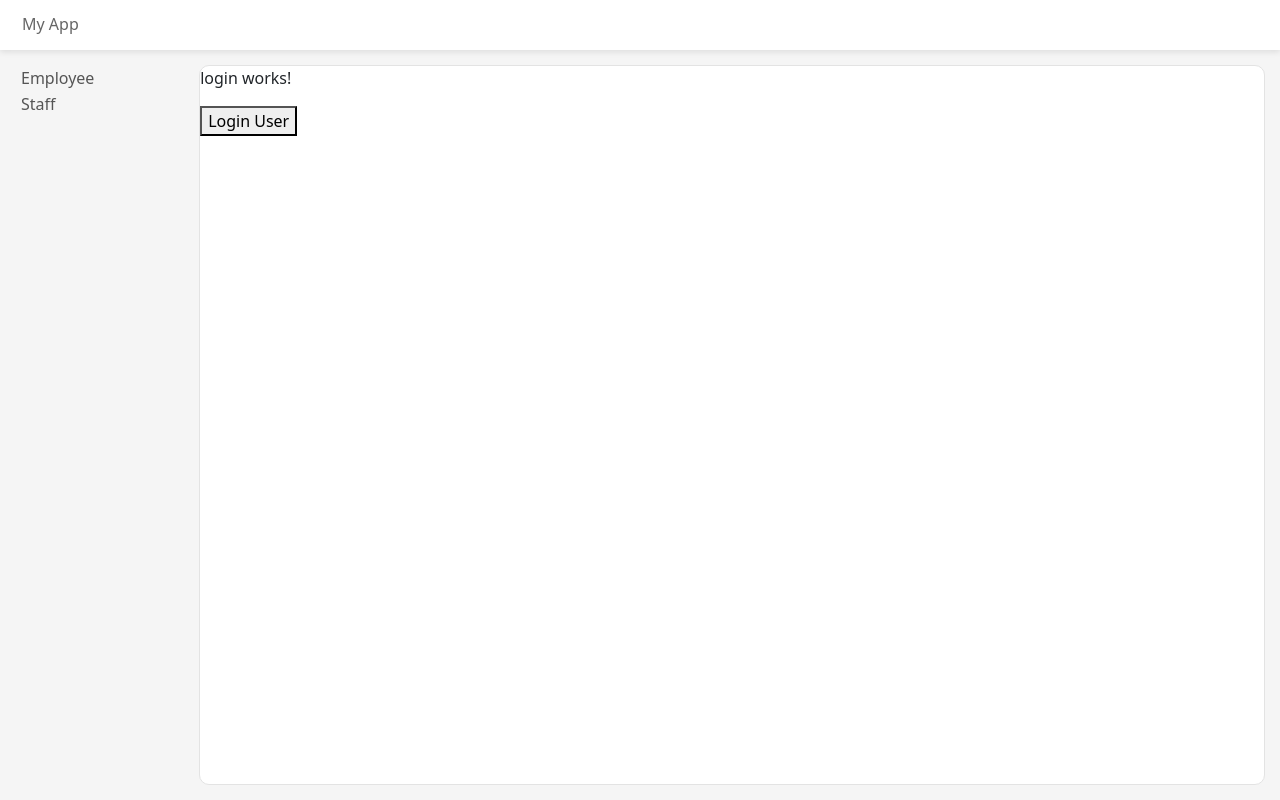
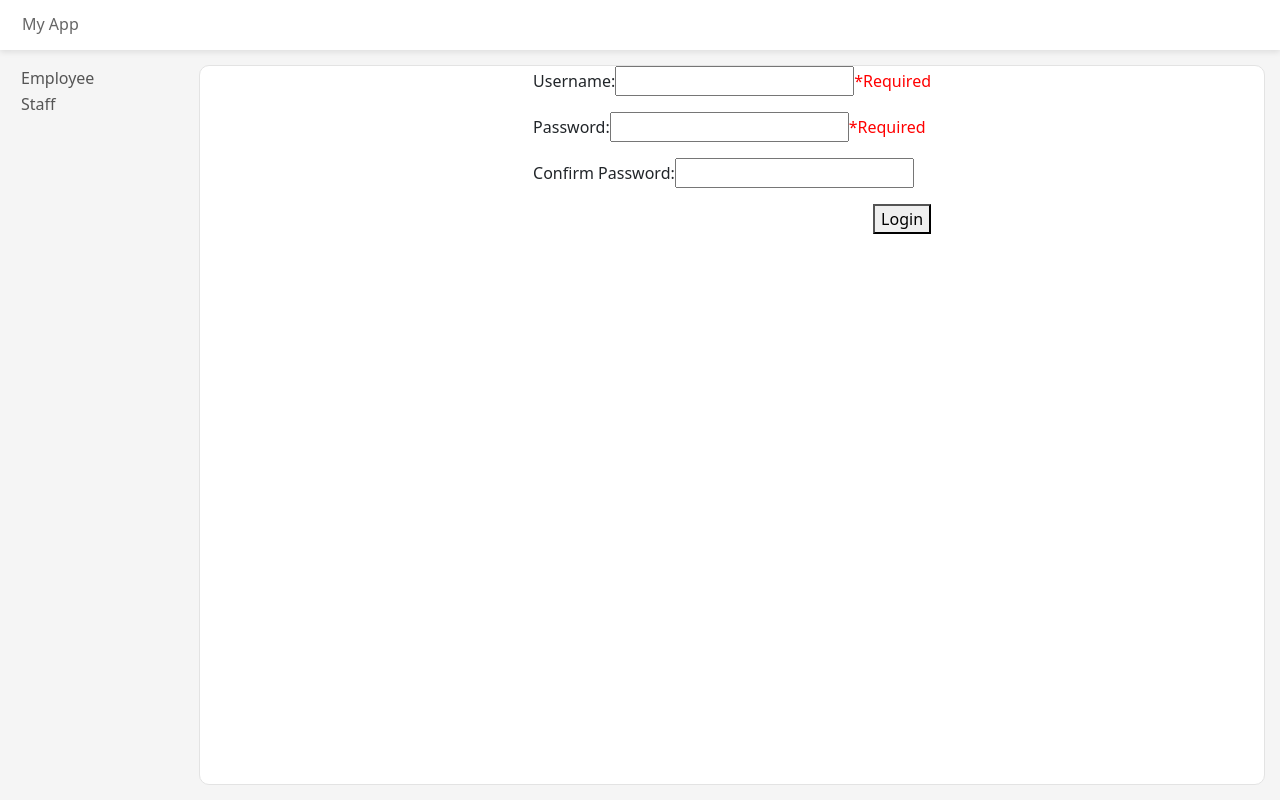
Before and after one commit to inammuhammad/angular-training-app, an Angular app: page /login in a window 1280 px wide. Built offline with nearby package versions, Linux system fonts and the light colour scheme.

Commit message:
Added form and related configuration

```diff
--- a/src/app/app-routing.module.ts
+++ b/src/app/app-routing.module.ts
@@ -3,6 +3,7 @@ import { RouterModule, Routes } from '@angular/router';
 import { AuthGuard } from './shared/guards/auth.guard';
 import { LoginComponent } from './modules/components/login/login.component';
 import { LoginGuard } from './shared/guards/login.guard';
+import { LoginModule } from './modules/components/login/login.module';
 // import { EmployeeHomeComponent } from './modules/components/employee/employee-home/employee-home.component';
 //  DSIABLE FOR LAZY LOADING
 // import { EmployeeModule } from './modules/components/employee/employee.module';
@@ -35,6 +36,7 @@ const routes: Routes = [
 @NgModule({
   imports: [
     RouterModule.forRoot(routes),
+    LoginModule
     //  DSIABLE FOR LAZY LOADING
     // EmployeeModule
   ],
--- a/src/app/app.module.ts
+++ b/src/app/app.module.ts
@@ -8,19 +8,21 @@ import { SideNavigationComponent } from './shared/modules/component/side-navigat
 import { BrowserAnimationsModule } from '@angular/platform-browser/animations';
 import { NgbModule } from '@ng-bootstrap/ng-bootstrap';
 import { HeaderComponent } from './shared/modules/component/header/header/header.component';
+import { LoginModule } from './modules/components/login/login.module';
 
 @NgModule({
   declarations: [
     AppComponent,
     SideNavigationComponent,
-    HeaderComponent
+    HeaderComponent,
   ],
   imports: [
     BrowserModule,
     AppRoutingModule,
     RouterModule,
     BrowserAnimationsModule,
-    NgbModule
+    NgbModule,
+    // LoginModule
   ],
   providers: [],
   bootstrap: [AppComponent]
--- a/src/app/modules/components/login/login.component.html
+++ b/src/app/modules/components/login/login.component.html
@@ -1,3 +1,26 @@
-<p>login works!</p>
-
-<button (click)="onLogin()">Login User</button>
+<div class="login-container">
+    <form [formGroup]="form" *ngIf="form" (submit)="onLogin()">
+        <p>
+            <label>Username: </label>
+            <input type="text" id="username" formControlName="username" required/>
+            <span *ngIf="!form?.get('username')?.value">
+                <label style="color: red;">*Required</label>
+            </span>
+        </p>
+        <p>
+            <label>Password: </label>
+            <input type="password" id="password" formControlName="password" required/>
+            <span *ngIf="!form?.get('password')?.value">
+                <label style="color: red;">*Required</label>
+            </span>
+        </p>
+        <p>
+            <label>Confirm Password: </label>
+            <input type="password" id="confirmpassword" formControlName="confirmpassword" required/>
+        </p>
+        <p>
+            <button type="submit">Login</button>
+            <!-- [disabled]="!form.valid"-->
+        </p>
+    </form>
+</div>
--- a/src/app/modules/components/login/login.component.scss
+++ b/src/app/modules/components/login/login.component.scss
@@ -0,0 +1,9 @@
+.login-container{
+    display: flex;
+    align-items: center;
+    justify-content: center;
+
+    button {
+        float: right;
+    }
+}
--- a/src/app/modules/components/login/login.component.ts
+++ b/src/app/modules/components/login/login.component.ts
@@ -1,6 +1,7 @@
 import { Component, OnInit } from '@angular/core';
 import { AuthService } from '../../services/auth.service';
 import { Router } from '@angular/router';
+import { FormBuilder, FormControl, FormGroup, Validators } from '@angular/forms';
 
 @Component({
   selector: 'app-login',
@@ -9,15 +10,35 @@ import { Router } from '@angular/router';
 })
 export class LoginComponent implements OnInit {
 
+  form: FormGroup | null = null;
+
   constructor(
     private _router: Router,
+    private _formBuilder: FormBuilder,
     private _authService: AuthService
   ) { }
 
   ngOnInit(): void {
+    this.form = this._formBuilder.group({
+      username: new FormControl(''),
+      password: new FormControl('', Validators.minLength(2)),
+      confirmpassword: new FormControl('', Validators.minLength(2))
+    }, {
+      validators: this.passwordMatch
+    })
+  }
+
+  private passwordMatch(formGroup: FormGroup): { 'mismatch': boolean } | null {
+    debugger;
+    const password = formGroup.get('password');
+    const confirmPassword = formGroup.get('confirmpassword');
+    const isValid = password?.value === confirmPassword?.value;
+    return isValid ? null : { 'mismatch': true };
   }
 
   onLogin(): void {
+    debugger;
+    const { username, password } = this.form?.value;
     this._authService.login().subscribe(resp => {
       if (resp) {
         this._authService.getUserDetails();
@@ -26,4 +47,5 @@ export class LoginComponent implements OnInit {
     })
   }
 
+
 }
--- a/src/app/modules/components/login/login.module.ts
+++ b/src/app/modules/components/login/login.module.ts
@@ -3,6 +3,7 @@ import { CommonModule } from '@angular/common';
 
 import { LoginRoutingModule } from './login-routing.module';
 import { LoginComponent } from './login.component';
+import { FormsModule, ReactiveFormsModule } from '@angular/forms';
 
 
 @NgModule({
@@ -11,7 +12,9 @@ import { LoginComponent } from './login.component';
   ],
   imports: [
     CommonModule,
-    LoginRoutingModule
+    LoginRoutingModule,
+    FormsModule,
+    ReactiveFormsModule
   ]
 })
 export class LoginModule { }
```
